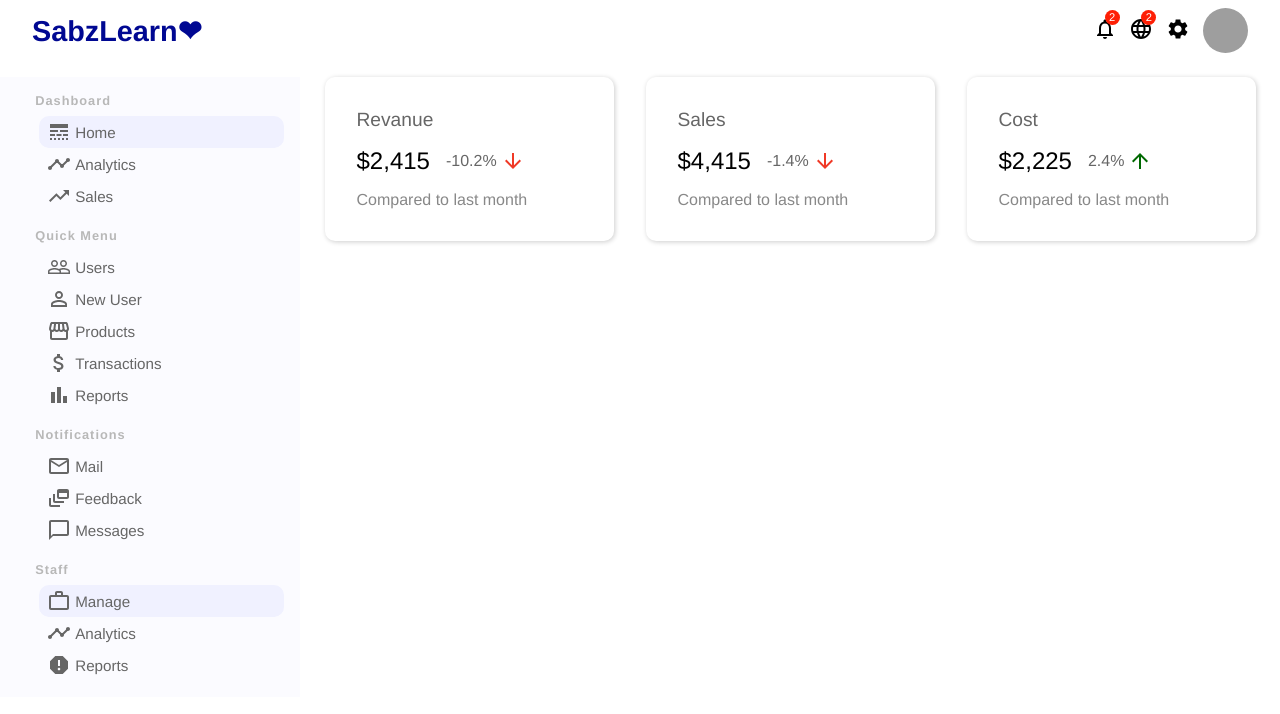
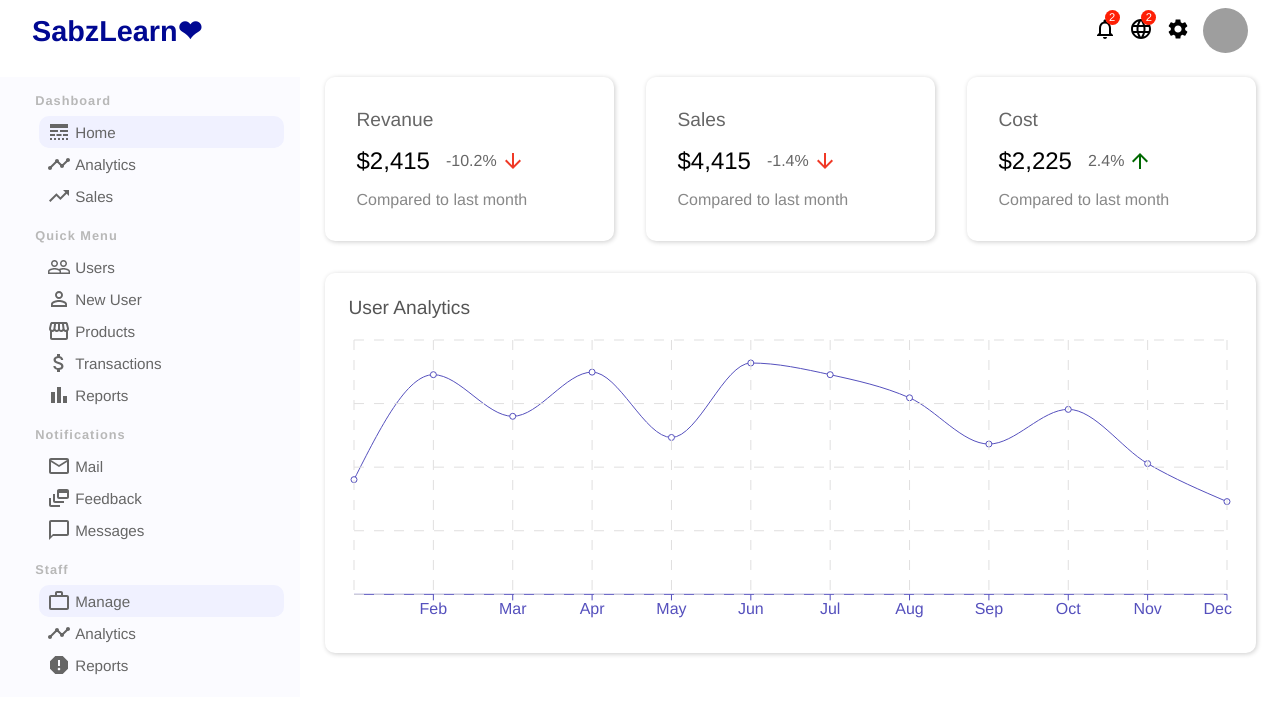
Before and after one commit to PAPAshady/simple-dashbaord-admin, a React (Vite) app: page / in a window 1280 px wide. Shown: the top 714 px of the page. Built offline with nearby package versions, Linux system fonts and the light colour scheme; grey boxes are pictures that could not be loaded.

Commit message:
feat(home page): Implemented User Analytics chart in home page with 'Recharts' package.

```diff
--- a/package.json
+++ b/package.json
@@ -18,7 +18,8 @@
     "prop-types": "^15.8.1",
     "react": "^18.3.1",
     "react-dom": "^18.3.1",
-    "react-router-dom": "^6.28.0"
+    "react-router-dom": "^6.28.0",
+    "recharts": "^2.14.1"
   },
   "devDependencies": {
     "@eslint/js": "^9.9.0",
--- a/src/app.css
+++ b/src/app.css
@@ -29,3 +29,9 @@ a {
 .main {
   flex: 1;
 }
+
+.sections-wrapper {
+  display: flex;
+  flex-direction: column;
+  gap: 2rem;
+}
--- /dev/null
+++ b/src/components/shared/Chart/Chart.css
@@ -0,0 +1,5 @@
+.chart__title {
+  margin-bottom: 1rem;
+  font-size: 1.2rem;
+  color: #555;
+}
--- /dev/null
+++ b/src/components/shared/Chart/Chart.jsx
@@ -0,0 +1,34 @@
+import React from "react";
+import PropTypes from "prop-types";
+import {
+  ResponsiveContainer,
+  LineChart,
+  Line,
+  Tooltip,
+  XAxis,
+  CartesianGrid,
+} from "recharts";
+import "./Chart.css";
+
+export default function Chart({ chartTitle, dataArray, dataKey, grid }) {
+  return (
+    <div className="chart">
+      <h3 className="chart__title">{chartTitle}</h3>
+      <ResponsiveContainer width="100%" aspect="3">
+        <LineChart data={dataArray}>
+          <XAxis stroke="#5550bd" dataKey="month" />
+          <Line dataKey={dataKey} stroke="#5550bd" type="monotone" />
+          <Tooltip />
+          {grid && <CartesianGrid stroke="#e0dfdf" strokeDasharray="10" />}
+        </LineChart>
+      </ResponsiveContainer>
+    </div>
+  );
+}
+
+Chart.propTypes = {
+  chartTitle: PropTypes.string.isRequired,
+  dataArray: PropTypes.array.isRequired,
+  dataKey: PropTypes.string.isRequired,
+  grid: PropTypes.bool,
+};
--- a/src/pages/Home/Home.css
+++ b/src/pages/Home/Home.css
@@ -3,3 +3,9 @@
   justify-content: space-between;
   gap: 2rem;
 }
+
+.chart-wrapper {
+  box-shadow: 1px 1px 5px rgba(0, 0, 0, 0.2);
+  padding: 1.5rem;
+  border-radius: 10px;
+}
--- a/src/pages/Home/Home.jsx
+++ b/src/pages/Home/Home.jsx
@@ -1,5 +1,6 @@
 import React from "react";
 import StatisticBox from "../../components/StatisticBox/StatisticBox";
+import Chart from "../../components/shared/Chart/Chart";
 import "./Home.css";
 
 function Home() {
@@ -9,6 +10,21 @@ function Home() {
     { id: 3, boxTitle: "Cost", currentValue: 2_225, prevValue: 2_172 },
   ];
 
+  const userAnalyticsChartDatas = [
+    { month: "Jan", users: 992 },
+    { month: "Feb", users: 1900 },
+    { month: "Mar", users: 1540 },
+    { month: "Apr", users: 1922 },
+    { month: "May", users: 1357 },
+    { month: "Jun", users: 2001 },
+    { month: "Jul", users: 1900 },
+    { month: "Aug", users: 1700 },
+    { month: "Sep", users: 1300 },
+    { month: "Oct", users: 1600 },
+    { month: "Nov", users: 1131 },
+    { month: "Dec", users: 802 },
+  ];
+
   return (
     <div className="sections-wrapper">
       <div className="statistic-boxes-wrapper">
@@ -16,6 +32,14 @@ function Home() {
           <StatisticBox key={box.id} {...box} />
         ))}
       </div>
+      <div className="chart-wrapper">
+        <Chart
+          chartTitle="User Analytics"
+          dataArray={userAnalyticsChartDatas}
+          dataKey="users"
+          grid
+        />
+      </div>
     </div>
   );
 }
```
Also changed, not shown: 1 other file (tests, documents, lock files or other folders).
